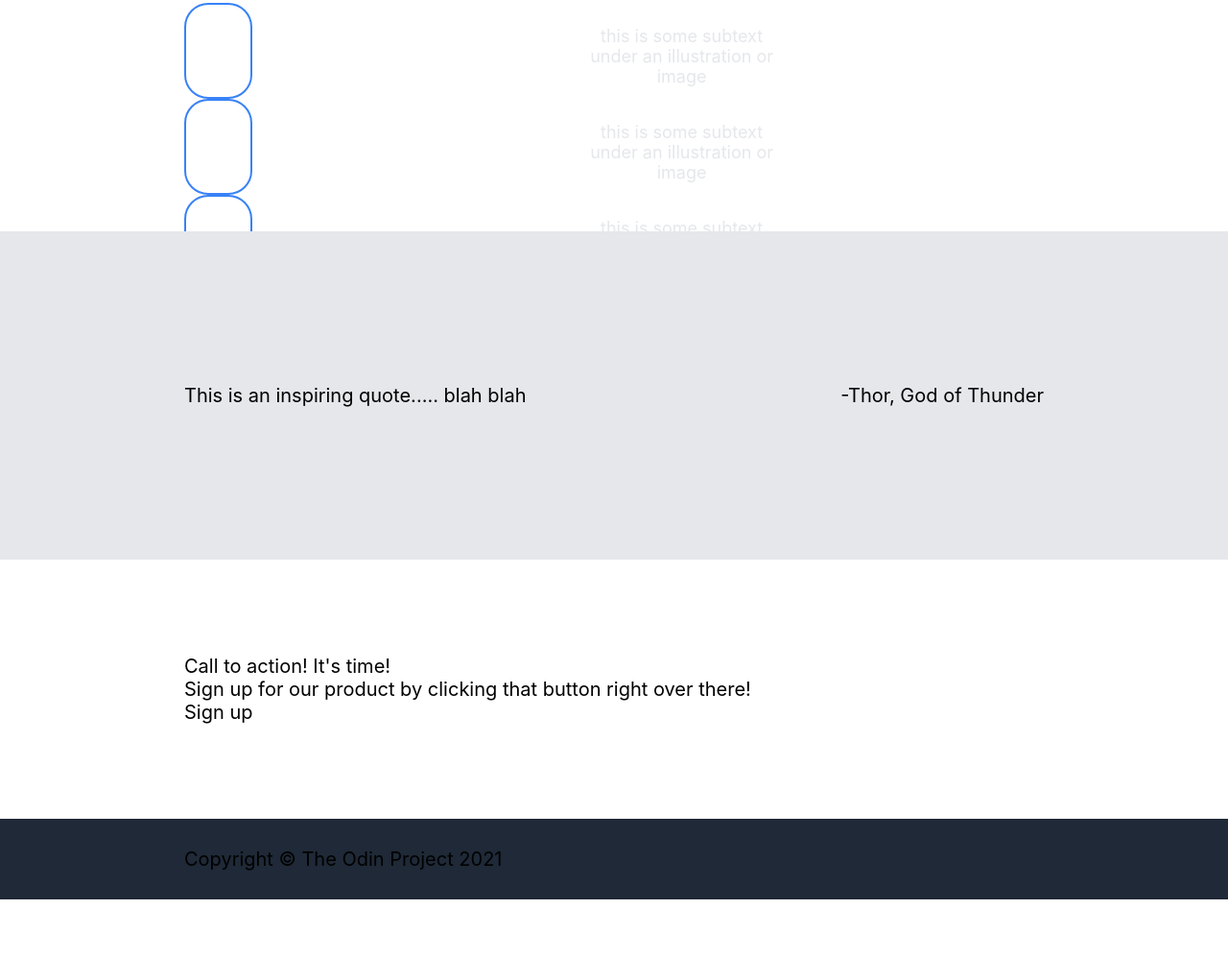
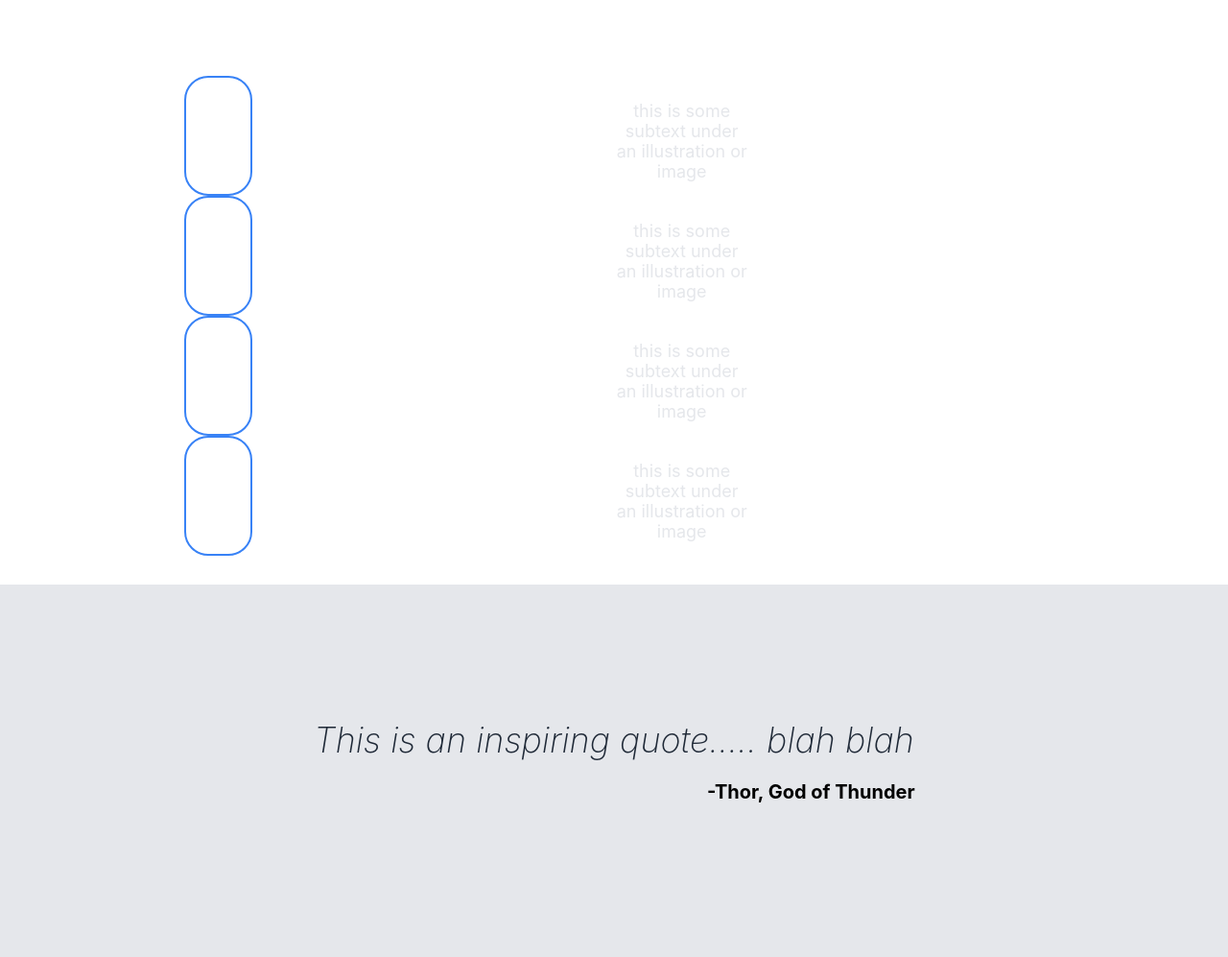
Before and after one commit to Max427/Landing-page, a plain HTML site: page index.html in a window 1280 px wide. Shown: the part 443-1440 px from the top of the page at 96% size. Before the commit the page ends 1380 px from the top, so only its background shows below. Drawn offline with Linux system fonts and the light colour scheme.

Commit message:
made edits to index.html and style.css

```diff
--- a/index.html
+++ b/index.html
@@ -66,14 +66,14 @@
         </div>
     -->
     <div class="container3">
-        <div class="quote">This is an inspiring quote..... blah blah</div>
+        <div class="quote"><em>This is an inspiring quote..... blah blah</em></div>
         <div class="name">-Thor, God of Thunder</div>
     </div>
 
     <div class="container4">
         <div class="bluebox">
         <div class="innerheader">Call to action! It's time!</div>
-        <div class="text">
+        <div class="text-in-box">
         Sign up for our product by clicking that button right over there!</div>
         <div class="button2">Sign up</div>
         </div>
--- a/style.css
+++ b/style.css
@@ -15,13 +15,13 @@ body {
     display: flex;
     font-size: 20px;
     font-weight: bold;
-    padding: 30px 15%;
+    padding: 1em 15%;
 }
 
 .block1 {
     display: flex;
     align-items: center;
-    height: 72px;
+    height: 5em;
     background: #1F2937;
     color: white;
     justify-content: space-between;
@@ -38,7 +38,7 @@ ul.headerlinks {
     gap: 16px;
     list-style-type: none;
     margin-left: auto;
-    padding: 30px 15%;
+    padding: 1em 15%;
 }
 
 a {
@@ -51,9 +51,8 @@ a {
     align-items: center;
     justify-content: space-between;
     font-size: 20px;
-    padding: 30px 15%;
+    padding: 1em 15%;
     background: #1F2937;
-    height: 270px;
 }
 
 
@@ -65,13 +64,13 @@ a {
     font-size: 48px;
     font-weight: 900;
     color: #F9FAF8;
-    margin-bottom: 3px;
+    margin-bottom: 1em;
 }
 
 .texthero {
     font-size: 18px;
     color: #E5E7EB;
-    margin-bottom: 3px;
+    margin-bottom: 1em;
 }
 
 button {
@@ -79,21 +78,21 @@ button {
     border: 1px solid #3882f6;
     color: #E5E7EB;
     border-radius: 8px;
-    padding: 8px 16px;
+    padding: 0.5em 1em;
 }
 
 .container2 {
     font-size: 20px;
     padding: 30px 15%;
     background: white;
-    height: 342px;
+    height: 5em 15%;
 }
 
 .subheading2 {
     display: flex;
     align-items: center;
     justify-content: center;
-    margin-bottom: 30px;
+    margin-bottom: 2em;
     font-size: 36px;
     font-weight: 900;
     color: #1F2937;
@@ -103,9 +102,9 @@ button {
     display: flex;
     justify-content: center;
     align-items: center;
-    padding-top: 10px;
-    margin-left: 275px;
-    margin-right: 275px;
+    padding-top: 0.6em;
+    margin-left: 17em;
+    margin-right: 17em;
     text-align: center;
     font-size: 18px;
     color: #E5E7EB
@@ -122,59 +121,93 @@ button {
   border-radius: 25px;
   border: 2px solid #3882f6;
   padding: 20px;
-  width: 100px;
-  height: 100px;
+  width: 6.25em;
+  height: 6.25em;
 }
 
 .box2 {
     border-radius: 25px;
     border: 2px solid #3882f6;
     padding: 20px;
-    width: 100px;
-    height: 100px;
+    width: 6.25em;
+    height: 6.25em;
   }
 
   .box3 {
     border-radius: 25px;
     border: 2px solid #3882f6;
     padding: 20px;
-    width: 100px;
-    height: 100px;
+    width: 6.25em;
+    height: 6.25em;
   }
 
   .box4 {
     border-radius: 25px;
     border: 2px solid #3882f6;
     padding: 20px;
-    width: 100px;
-    height: 100px;
+    width: 6.25em;
+    height: 6.25em;
   }
 
 .container3 {
+    font-size: 20px;
+    padding: 7em 15%;
+    background: #E5E7EB;
+}
+
+.quote {
+    font-size: 36px;
+    color: #1F2937;
+    font-weight: 200;
     display: flex;
     align-items: center;
-    justify-content: space-between;
-    font-size: 20px;
-    padding: 30px 15%;
-    background: #E5E7EB;
-    height: 342px;
+    justify-content: center;
+}
+
+.name {
+    font-weight: bold;
+    margin-left: auto;
+    padding: 1em 15%;
+    justify-content: end;
+    display: flex;
 }
 
 .container4 {
-    display: flex;
-    align-items: center;
-    justify-content: space-between;
-    font-size: 20px;
-    padding: 30px 15%;
+    padding: 4em 15%;
     background: white;
-    height: 270px;
+}
+
+.bluebox {
+    background-color: #3882f6;
+    border-radius: 1em;
+    padding: 3em 15%;
+}
+
+.innerheader {
+    font-size: 2em;
+    color: #F9FAF8;
+    margin-bottom: 0.1em;
+}
+
+.text-in-box {
+    font-size: 1em;
+    color: white;
+}
+
+.button2 {
+    background: #3882f6;
+    border: 1px solid #F9FAF8;
+    color: #E5E7EB;
+    border-radius: 0.5em;
+    padding: 0.3em 2em;
+    width: 8em;
+    height: 2em;
+    margin-left: auto;
 }
 
 .footer {
-    display: flex;
-    align-items: center;
-    justify-content: space-between;
+    text-align: center;
     font-size: 20px;
-    padding: 30px 15%;
+    padding: 1em 15%;
     background: #1F2937;
 }
```
